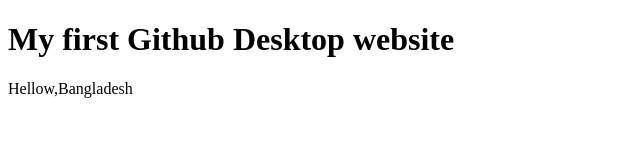
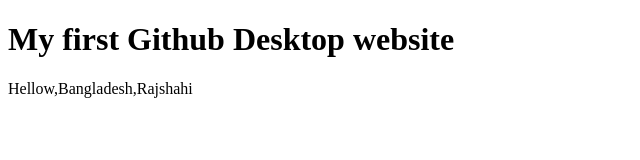
Before and after one commit to farhad04/My-2nd-work-for-b, a plain HTML site: page index.html in a window 1280 px wide. Shown: the full height of the page, 0-640 px from the left. Drawn offline with Linux system fonts and the light colour scheme.

Commit message:
Update index.html

```diff
--- a/index.html
+++ b/index.html
@@ -9,7 +9,7 @@
 <body>
     <h1>My first Github Desktop website</h1>
     <div>
-        <p>Hellow,Bangladesh</p>
+        <p>Hellow,Bangladesh,Rajshahi</p>
     </div>
 </body>
 </html>
```
